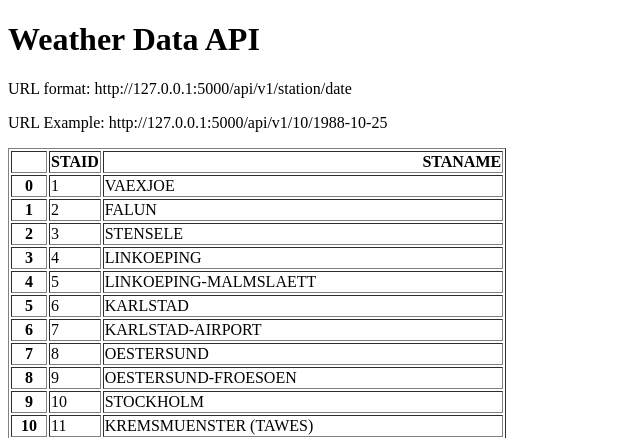
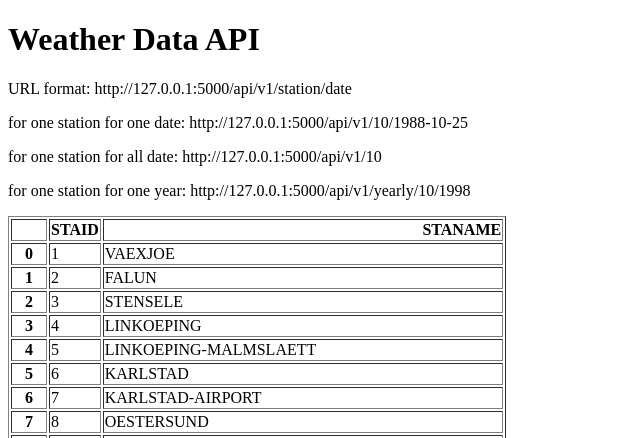
Before and after one commit to ryhn-davoodi/your-weather-api, a Flask app: page / in a window 1280 px wide. Shown: the top 438 px of the page, without its empty margins (0-640 px from the left). Run offline with Flask 3, Linux system fonts and the light colour scheme.

Commit message:
add url endpoint for yearly and all data

```diff
--- a/main.py
+++ b/main.py
@@ -2,8 +2,12 @@ from flask import Flask,render_template
 import pandas as pd
 
 app=Flask(__name__)
+# get the stations data from csv file to show
 df_stations=pd.read_csv("data_small/stations.txt",skiprows=17)
 df_stations=df_stations[["STAID","STANAME                                 "]]
+
+
+
 @app.route("/")
 def home():
     return render_template("home.html",data=df_stations.to_html())
@@ -19,5 +23,30 @@ def about(station,date):
             'temperature': temperature
            }
 
+
+@app.route("/api/v1/<station>")
+def add_data(station):
+    filename = "data_small/TG_STAID" + str(station).zfill(6) + ".txt"
+    df_stanum=pd.read_csv(filename,skiprows=20,parse_dates=["    DATE"])
+    result=df_stanum.to_dict(orient="records")
+    return result
+
+
+
+
+@app.route("/api/v1/yearly/<station>/<year>")
+def yearly(station,year):
+
+    filename="data_small/TG_STAID"+str(station).zfill(6)+".txt"
+    years=pd.read_csv(filename,skiprows=20)
+    years["    DATE"]=years["    DATE"].astype(str)
+    result=years[years["    DATE"].str.startswith(str(year))]
+    result=result.to_dict(orient="records")
+    return result
+
+
+
+
+
 if __name__=="__main__":
     app.run(debug=True)
--- a/templates/home.html
+++ b/templates/home.html
@@ -7,8 +7,11 @@
 <body>
 <h1>Weather Data API </h1>
 <p>URL format: http://127.0.0.1:5000/api/v1/station/date</p>
-<p>URL Example: http://127.0.0.1:5000/api/v1/10/1988-10-25</p>
+<p>for one station for one date: http://127.0.0.1:5000/api/v1/10/1988-10-25</p>
+<p>for one station for all date: http://127.0.0.1:5000/api/v1/10</p>
+<p>for one station for one year: http://127.0.0.1:5000/api/v1/yearly/10/1998</p>
 {{data |safe}}
+{{dataa |safe}}
 
 </body>
 </html>
```
